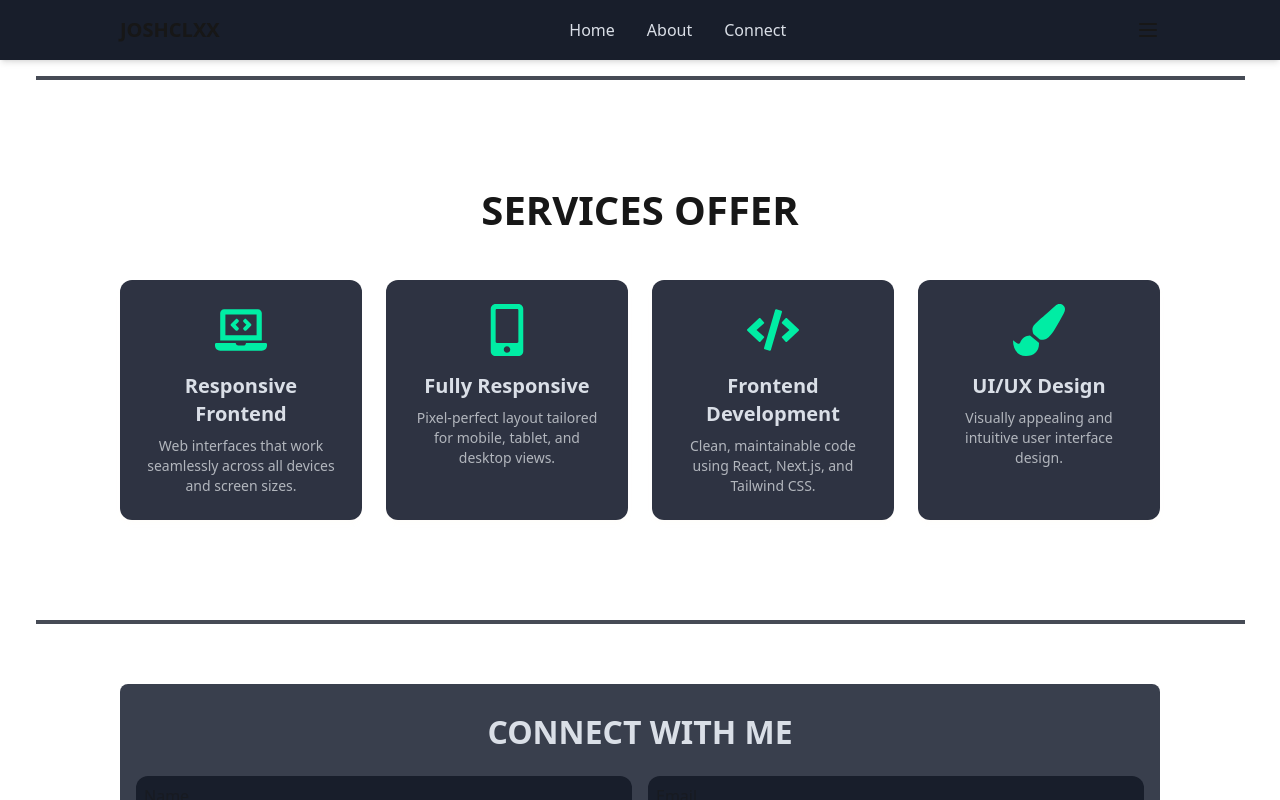
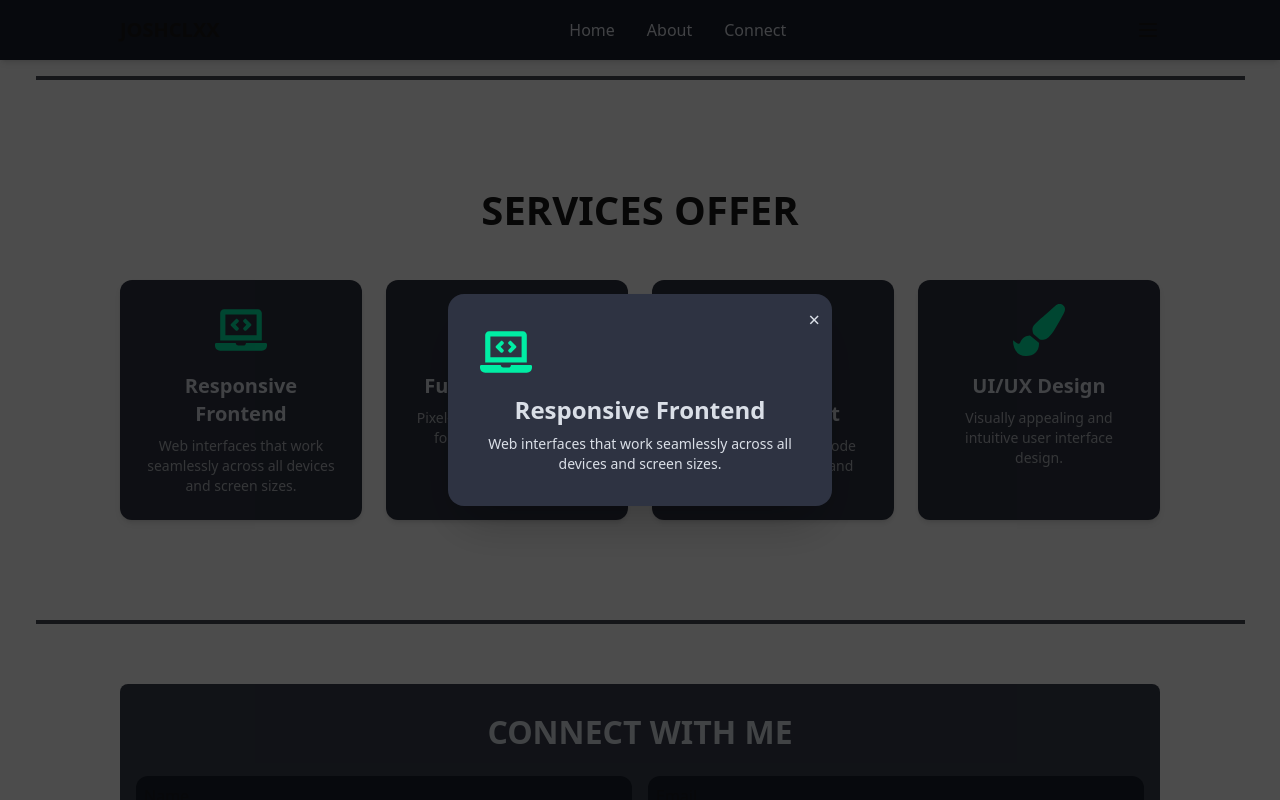
Before and after one commit to Joshclxx/Portfolio, a Next.js app: page / in a window 1280 px wide. Both pictures are taken after a click on the element 241 px from the left and 2538 px from the top of the page. Shown: the part 2138-2938 px from the top of the page. Built offline with nearby package versions, Linux system fonts and the light colour scheme.

Commit message:
Updated Service Component

```diff
--- a/src/components/Service.tsx
+++ b/src/components/Service.tsx
@@ -1,8 +1,8 @@
 "use client";
 
-import React from "react";
+import React, { useState, useEffect } from "react";
 import SectionContainer from "./SectionContainer";
-import { motion } from "framer-motion";
+import { motion, AnimatePresence } from "framer-motion";
 import {
   FaCode,
   FaLaptopCode,
@@ -10,7 +10,13 @@ import {
   FaPaintBrush,
 } from "react-icons/fa";
 
-const services = [
+type ServiceType = {
+  icon: React.ReactNode;
+  title: string;
+  description: string;
+};
+
+const services: ServiceType[] = [
   {
     icon: <FaLaptopCode size={52} />,
     title: "Responsive Frontend",
@@ -37,6 +43,19 @@ const services = [
 ];
 
 const Service = () => {
+  const [selectedService, setSelectedService] = useState<ServiceType | null>(
+    null
+  );
+
+  // Close modal with Escape key
+  useEffect(() => {
+    const handleKeyDown = (e: KeyboardEvent) => {
+      if (e.key === "Escape") setSelectedService(null);
+    };
+    window.addEventListener("keydown", handleKeyDown);
+    return () => window.removeEventListener("keydown", handleKeyDown);
+  }, []);
+
   return (
     <SectionContainer background="w-full max-w-[1440px] mx-auto py-12">
       <div className="px-4 md:px-8 lg:px-[120px]">
@@ -57,9 +76,10 @@ const Service = () => {
               whileInView={{ opacity: 1, y: 0 }}
               transition={{ duration: 0.4, delay: index * 0.1 }}
               whileHover={{ scale: 1.05 }}
-              className="group bg-primary transition-all duration-300 shadow-md shadow-amber-100/5 hover:shadow-lg hover:shadow-amber-300/20 rounded-xl p-6 text-center cursor-pointer"
+              className="group bg-primary transition-all duration-300 shadow-md hover:shadow-lg rounded-xl p-6 text-center cursor-pointer"
+              onClick={() => setSelectedService(service)}
             >
-              <div className="flex justify-center mb-4 text-link transition-transform duration-300 group-hover:scale-140">
+              <div className="flex justify-center mb-4 text-link group-hover:scale-110 transition-transform">
                 {service.icon}
               </div>
               <h3 className="text-xl text-textPrimary font-semibold mb-2 group-hover:text-amber-300">
@@ -72,6 +92,39 @@ const Service = () => {
           ))}
         </div>
       </div>
+
+      {/* MODAL OVERLAY */}
+      <AnimatePresence>
+        {selectedService && (
+          <motion.div
+            className="fixed inset-0 z-50 bg-black/70 flex items-center justify-center p-4"
+            initial={{ opacity: 0 }}
+            animate={{ opacity: 1 }}
+            exit={{ opacity: 0 }}
+            onClick={() => setSelectedService(null)}
+          >
+            <motion.div
+              className="bg-primary text-textPrimary p-8 rounded-2xl shadow-2xl max-w-sm w-full text-center relative"
+              initial={{ scale: 0.8, opacity: 0 }}
+              animate={{ scale: 1, opacity: 1 }}
+              exit={{ scale: 0.8, opacity: 0 }}
+              onClick={(e) => e.stopPropagation()}
+            >
+              <div className="mb-4 text-link">{selectedService.icon}</div>
+              <h3 className="text-2xl font-bold mb-2">
+                {selectedService.title}
+              </h3>
+              <p className="text-sm">{selectedService.description}</p>
+              <button
+                onClick={() => setSelectedService(null)}
+                className="absolute top-3 right-3 text-textPrimary text-xl"
+              >
+                ×
+              </button>
+            </motion.div>
+          </motion.div>
+        )}
+      </AnimatePresence>
     </SectionContainer>
   );
 };
```
